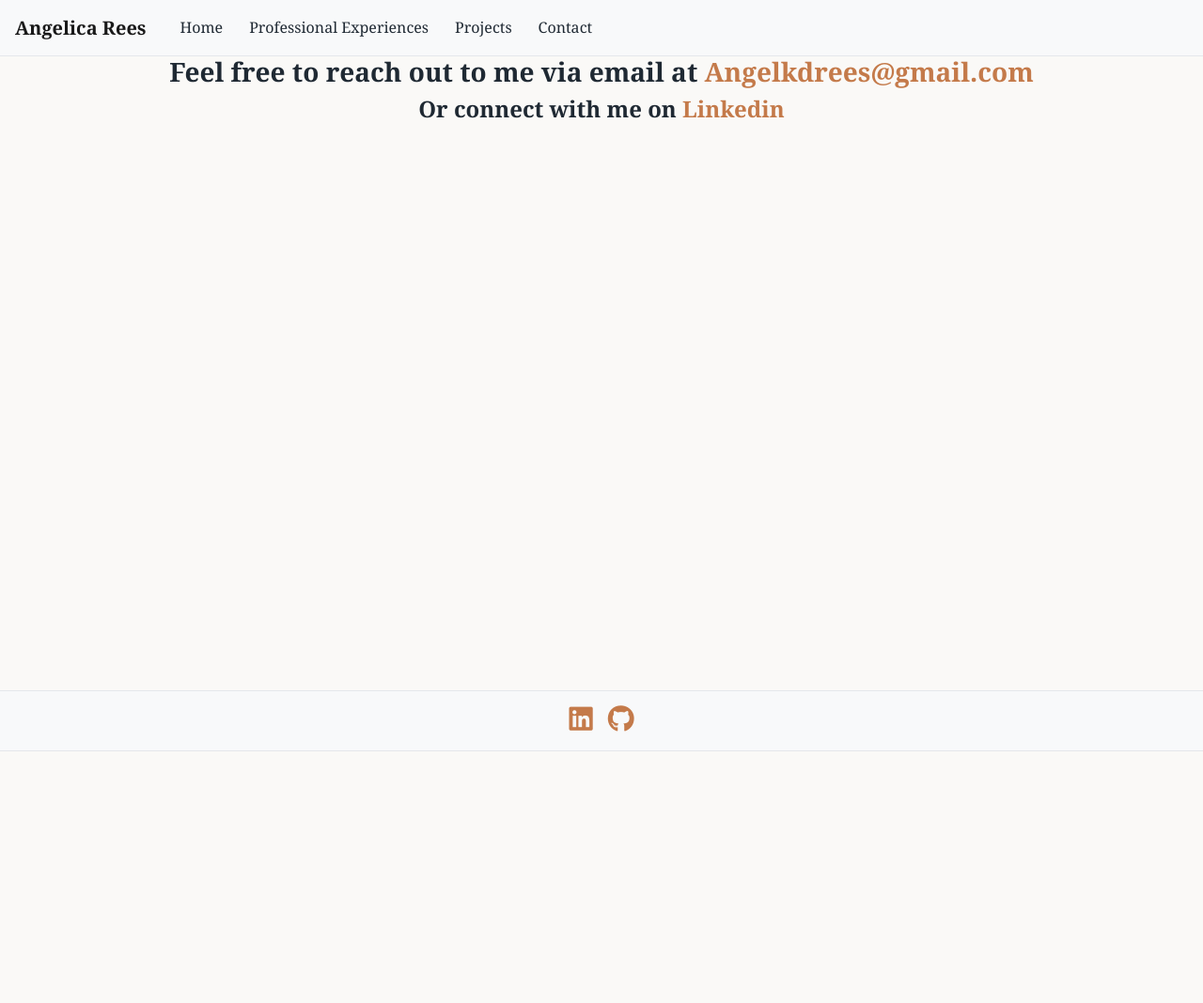
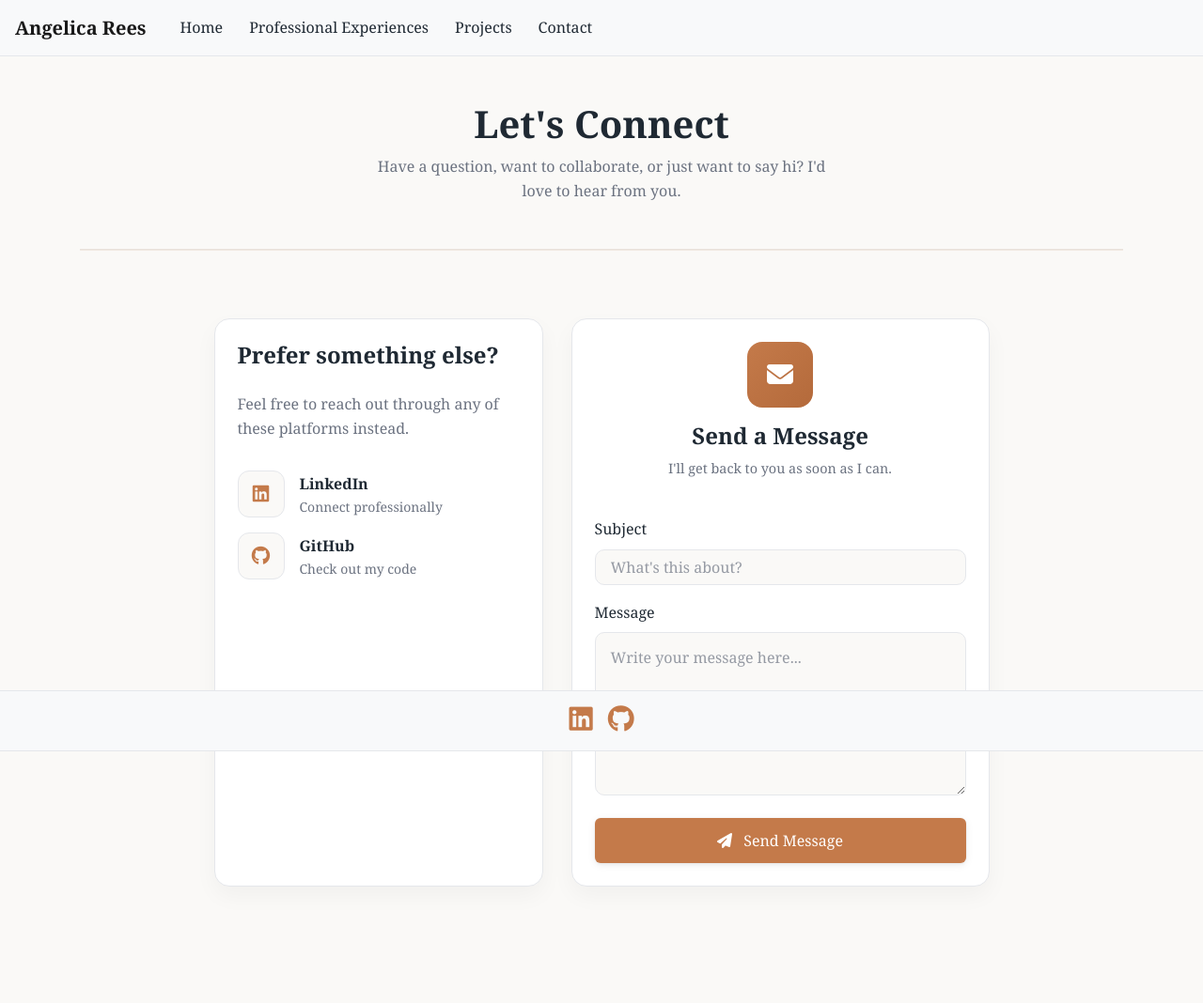
Before and after one commit to Angelica-Rees/resume-site, a Django app: page /contact/ in a window 1280 px wide. Shown: the whole page at 94% size. Before the commit the page ends 800 px from the top, so only its background shows below. Run offline with Django 5.2, Linux system fonts and the light colour scheme; some libraries are stand-ins or nearby versions.

Commit message:
added contact form and .env stuff

```diff
--- a/resume_project/core/static/styles.css
+++ b/resume_project/core/static/styles.css
@@ -1,8 +1,8 @@
 * {
-  font-family: "Georgia","serif"
-  /* "Inter", "Segoe UI", */
+  font-family: "Georgia", "serif"
+    /* "Inter", "Segoe UI", */
     /* "Helvetica Neue", Arial, sans-serif; */
- /* "Comfortaa", sans-serif;  */
+    /* "Comfortaa", sans-serif;  */
 }
 
 /* -------------------------
@@ -102,7 +102,7 @@ p {
   box-shadow: 0 10px 25px rgba(0, 0, 0, 0.04);
 }
 
-.card + .card {
+.card+.card {
   margin-top: 1.5rem;
 }
 
@@ -268,7 +268,7 @@ footer {
 .job-card.highlight {
   opacity: 1;
   transform: scale(1.02);
-  box-shadow: 0 8px 20px rgba(0,0,0,0.08);
+  box-shadow: 0 8px 20px rgba(0, 0, 0, 0.08);
 }
 
 /* -------------------------
@@ -281,9 +281,11 @@ footer {
   justify-content: center;
   padding: 0.35rem 0.75rem;
   margin: 0.25rem 0.5rem;
-  border-radius: 0.375rem; /* same as .btn */
+  border-radius: 0.375rem;
+  /* same as .btn */
   font-weight: 500;
-  font-size: 0.875rem; /* slightly smaller than buttons for distinction */
+  font-size: 0.875rem;
+  /* slightly smaller than buttons for distinction */
   border: 1px solid var(--accent);
   color: var(--accent);
   background-color: #ffffff;
@@ -516,7 +518,8 @@ footer {
 /* Carousel track - container for cards */
 .carousel-track {
   position: relative;
-  min-height: 450px; /* Card min-height (450px) */
+  min-height: 450px;
+  /* Card min-height (450px) */
   padding: 3rem 0 1rem 0;
 }
 
@@ -528,8 +531,8 @@ footer {
   left: 0;
   top: 0;
   transition: transform 0.6s cubic-bezier(0.4, 0, 0.2, 1),
-              opacity 0.3s ease,
-              z-index 0s;
+    opacity 0.3s ease,
+    z-index 0s;
   transform-origin: center center;
 }
 
@@ -565,13 +568,95 @@ footer {
 
 /* Mobile responsiveness */
 @media (max-width: 768px) {
-  .carousel-wrapper { padding: 2rem 1rem; }
-  .carousel-card { width: 300px; max-width: 300px; }
-  .carousel-track { min-height: 490px; padding: 2.5rem 0 1rem 0; }
+  .carousel-wrapper {
+    padding: 2rem 1rem;
+  }
+
+  .carousel-card {
+    width: 300px;
+    max-width: 300px;
+  }
+
+  .carousel-track {
+    min-height: 490px;
+    padding: 2.5rem 0 1rem 0;
+  }
 }
 
 @media (max-width: 576px) {
-  .carousel-wrapper { padding: 2rem 0.5rem; }
-  .carousel-card { width: 280px; max-width: 280px; }
-  .carousel-track { min-height: 470px; padding: 2rem 0 1rem 0; }
+  .carousel-wrapper {
+    padding: 2rem 0.5rem;
+  }
+
+  .carousel-card {
+    width: 280px;
+    max-width: 280px;
+  }
+
+  .carousel-track {
+    min-height: 470px;
+    padding: 2rem 0 1rem 0;
+  }
 }
+
+/* Contact form stuff */
+
+.contact-form-icon {
+  width: 70px;
+  height: 70px;
+  background: linear-gradient(135deg, var(--accent) 0%, var(--accent-hover) 100%);
+  border-radius: 16px;
+  display: flex;
+  align-items: center;
+  justify-content: center;
+  color: white;
+  font-size: 1.75rem;
+}
+
+.contact-icon-wrapper {
+  width: 50px;
+  height: 50px;
+  background: var(--bg-main);
+  border: 1px solid var(--border-soft);
+  border-radius: 12px;
+  display: flex;
+  align-items: center;
+  justify-content: center;
+  color: var(--accent);
+  font-size: 1.25rem;
+  transition: all 0.2s ease;
+  flex-shrink: 0;
+}
+
+.contact-social-item:hover .contact-icon-wrapper {
+  background: var(--accent);
+  color: white;
+  border-color: var(--accent);
+  transform: translateY(-2px);
+}
+
+.contact-input {
+  padding: 0.875rem 1rem;
+  font-size: 1rem;
+  border-radius: 10px;
+  border: 1px solid var(--border-soft);
+  background: var(--bg-main);
+  transition: all 0.2s ease;
+}
+
+.contact-input:focus {
+  background: var(--bg-card);
+  border-color: var(--accent);
+  box-shadow: 0 0 0 3px rgba(196, 122, 74, 0.15);
+  outline: none;
+}
+
+.contact-input::placeholder {
+  color: var(--text-muted);
+  opacity: 0.7;
+}
+
+textarea.contact-input {
+  resize: vertical;
+  min-height: 150px;
+}
--- a/resume_project/core/templates/contact.html
+++ b/resume_project/core/templates/contact.html
@@ -1,12 +1,105 @@
 {% extends "base.html" %} {% block content %}
-<div class="container">
-    <div>
-        <h3 class="text-center">
-            Feel free to reach out to me via email at <a href="mailto:angelkdrees@gmail.com">Angelkdrees@gmail.com</a>
-        </h3>
-        <h4 class="text-center">
-            Or connect with me on <a href="https://www.linkedin.com/in/angelica-rees/">Linkedin</a>
-        </h4>
+{% load static %}
+
+<!-- Page Header -->
+<div class="row py-5 text-center">
+    <div class="col-12">
+        <h1>Let's Connect</h1>
+        <p class="text-muted" style="max-width: 500px; margin: 0 auto;">
+            Have a question, want to collaborate, or just want to say hi? I'd love to hear from you.
+        </p>
     </div>
 </div>
+
+<hr class="soft-divider" style="margin-top: 0;">
+
+{% if is_sent %}
+<div class="row py-5 text-center">
+    <div class="col-12">
+        <p class="text-muted" style="max-width: 500px; margin: 0 auto;">
+            Your message has been sent and we'll be in touch soon
+        </p>
+    </div>
+</div>
+{% endif %}
+
+<!-- Contact Section -->
+<div class="row justify-content-center py-4">
+
+    <!-- Left Column - Alternative Contact -->
+    <div class="col-md-4 mb-4 mb-md-0">
+        <div class="card h-100 p-4">
+            <h4 style="margin-bottom: 1.5rem;">Prefer something else?</h4>
+            <p class="text-muted" style="margin-bottom: 2rem;">
+                Feel free to reach out through any of these platforms instead.
+            </p>
+
+            <!-- Social Links -->
+            <div class="contact-social-item mb-3">
+                <a href="https://www.linkedin.com/in/angelica-rees/" target="_blank" class="d-flex align-items-center"
+                    style="text-decoration: none;">
+                    <div class="contact-icon-wrapper">
+                        <i class="fab fa-linkedin"></i>
+                    </div>
+                    <div class="ms-3" style="margin-left: 1rem;">
+                        <strong style="color: var(--text-main);">LinkedIn</strong>
+                        <p class="text-muted mb-0" style="font-size: 0.875rem;">Connect professionally</p>
+                    </div>
+                </a>
+            </div>
+
+            <div class="contact-social-item mb-3">
+                <a href="https://github.com/Angelica-Rees" target="_blank" class="d-flex align-items-center"
+                    style="text-decoration: none;">
+                    <div class="contact-icon-wrapper">
+                        <i class="fab fa-github"></i>
+                    </div>
+                    <div class="ms-3" style="margin-left: 1rem;">
+                        <strong style="color: var(--text-main);">GitHub</strong>
+                        <p class="text-muted mb-0" style="font-size: 0.875rem;">Check out my code</p>
+                    </div>
+                </a>
+            </div>
+        </div>
+    </div>
+
+    <!-- Right Column - Contact Form -->
+    <div class="col-md-5">
+        <div class="card p-4">
+            <!-- Form Icon Header -->
+            <div class="text-center mb-4">
+                <div class="contact-form-icon mx-auto">
+                    <i class="fas fa-envelope"></i>
+                </div>
+                <h4 style="margin-top: 1rem; margin-bottom: 0.5rem;">Send a Message</h4>
+                <p class="text-muted" style="font-size: 0.9rem;">I'll get back to you as soon as I can.</p>
+            </div>
+
+            <!-- Contact Form -->
+            <form method="POST" action="{% url 'contact' %}">
+                {% csrf_token %}
+
+                <div class="form-group mb-3">
+                    <label for="name" class="form-label"
+                        style="font-weight: 500; margin-bottom: 0.5rem;">Subject</label>
+                    <input type="text" name="name" id="name" class="form-control contact-input"
+                        placeholder="What's this about?" required>
+                </div>
+
+                <div class="form-group mb-4">
+                    <label for="message" class="form-label"
+                        style="font-weight: 500; margin-bottom: 0.5rem;">Message</label>
+                    <textarea name="message" id="message" class="form-control contact-input"
+                        placeholder="Write your message here..." rows="6" required></textarea>
+                </div>
+
+                <button class="btn btn-primary w-100" type="submit">
+                    <i class="fas fa-paper-plane" style="margin-right: 0.5rem;"></i>
+                    Send Message
+                </button>
+            </form>
+        </div>
+    </div>
+</div>
+
 {% endblock %}
--- a/resume_project/core/views.py
+++ b/resume_project/core/views.py
@@ -1,5 +1,8 @@
 from django.shortcuts import render
 from .models import Job, Project
+
+from django.core.mail import send_mail
+from django.conf import settings
 
 
 def home(request):
@@ -18,4 +21,17 @@ def projects(request):
 
 
 def contact(request):
-    return render(request, "contact.html")
+    context = {}
+    if request.method == 'POST':
+        message = request.POST['message']
+        name = request.POST['name']
+        is_sent = send_mail(
+            name,
+            message,
+            settings.EMAIL_HOST_USER,
+            [settings.EMAIL_HOST_USER],
+            fail_silently = False
+        )
+        context["is_sent"] = is_sent
+
+    return render(request, "contact.html", context = context)
--- a/resume_project/pyproject.toml
+++ b/resume_project/pyproject.toml
@@ -11,6 +11,7 @@ dependencies = [
     "django (>=5.2.4,<6.0.0)",
     "black (>=25.1.0,<26.0.0)",
     "gunicorn (>=23.0.0,<24.0.0)",
+    "python-dotenv (>=1.2.1,<2.0.0)",
 ]
 
 [build-system]
```
Also changed, not shown: resume_project/resume_project/settings.py (+12 -4 lines), 2 other files.
